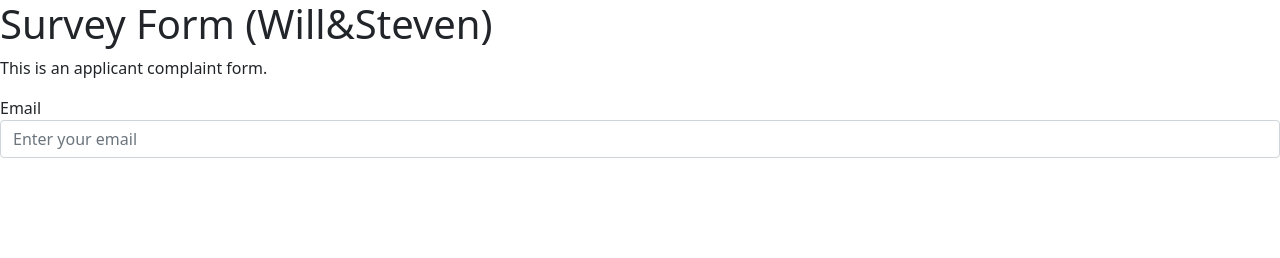
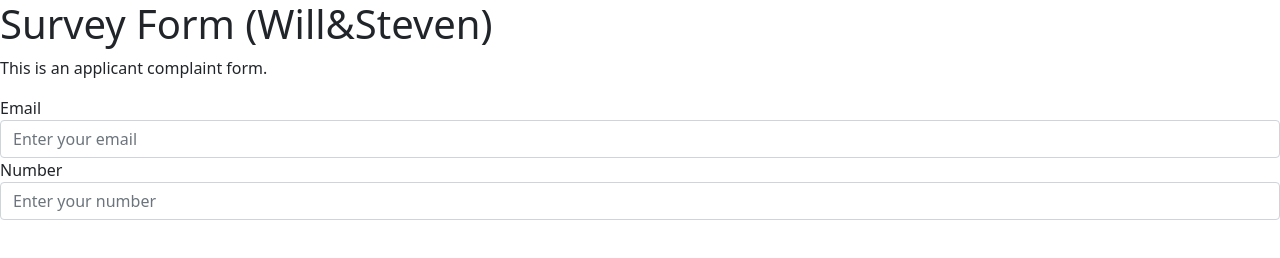
Before and after one commit to sntakirutimana72/steven-william-microverse, a plain HTML site: page index.html in a window 1280 px wide. Drawn offline with nearby package versions, Linux system fonts and the light colour scheme.

Commit message:
step 5 to 8

```diff
--- a/index.html
+++ b/index.html
@@ -12,7 +12,12 @@
     <form id="survey-form">
       <div class="md-3">
         <label for="email">Email</label>
-        <input class="form-control md-3" id="email" placeholder="Enter your email">
+        <input type="email" class="form-control md-3" id="email" placeholder="Enter your email" required>
+      </div>
+
+      <div class="md-3">
+        <label for="number">Number</label>
+        <input type="number" class="form-control md-3" id="number" placeholder="Enter your number" required>
       </div>
     </form>
 
```
